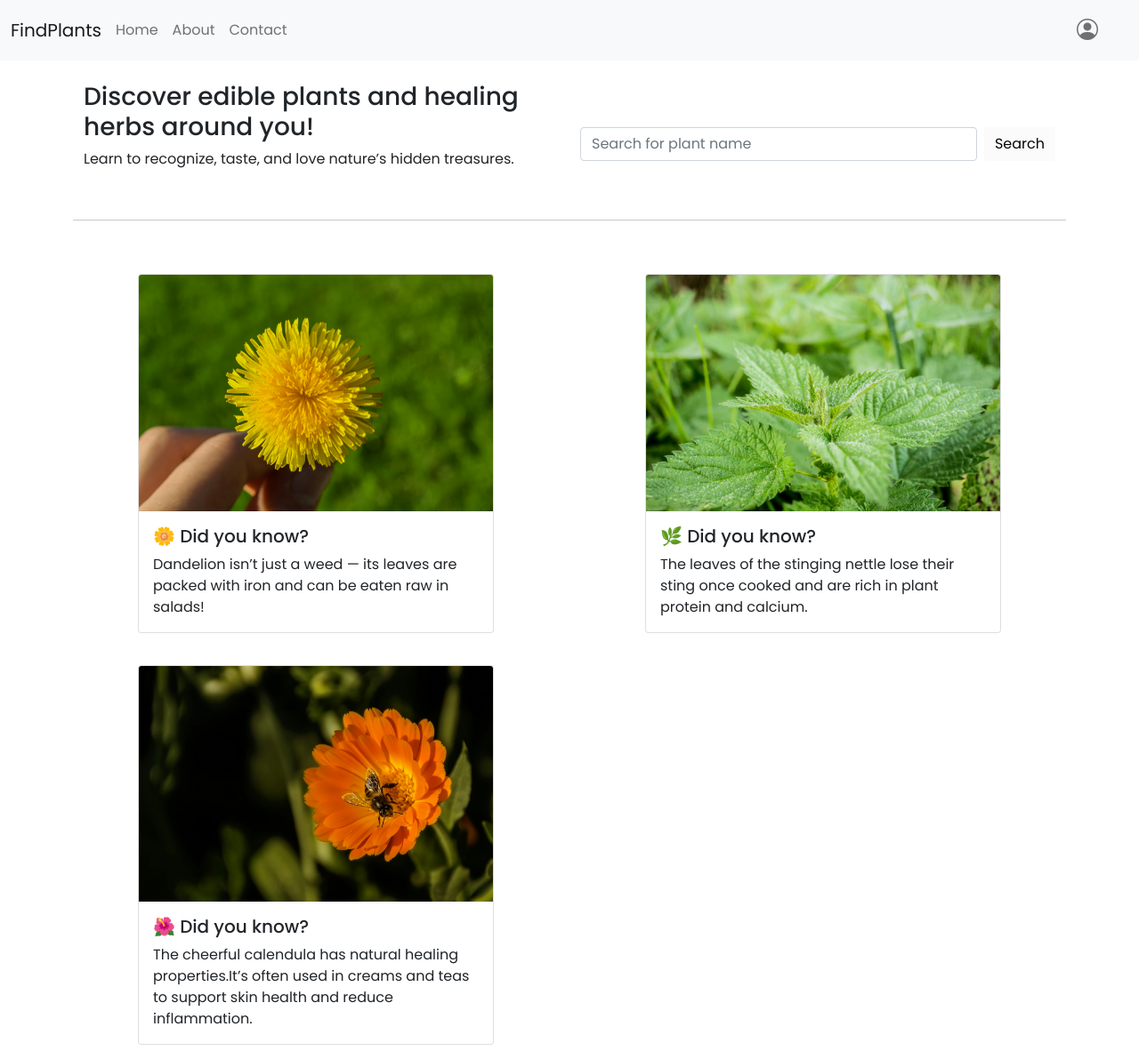
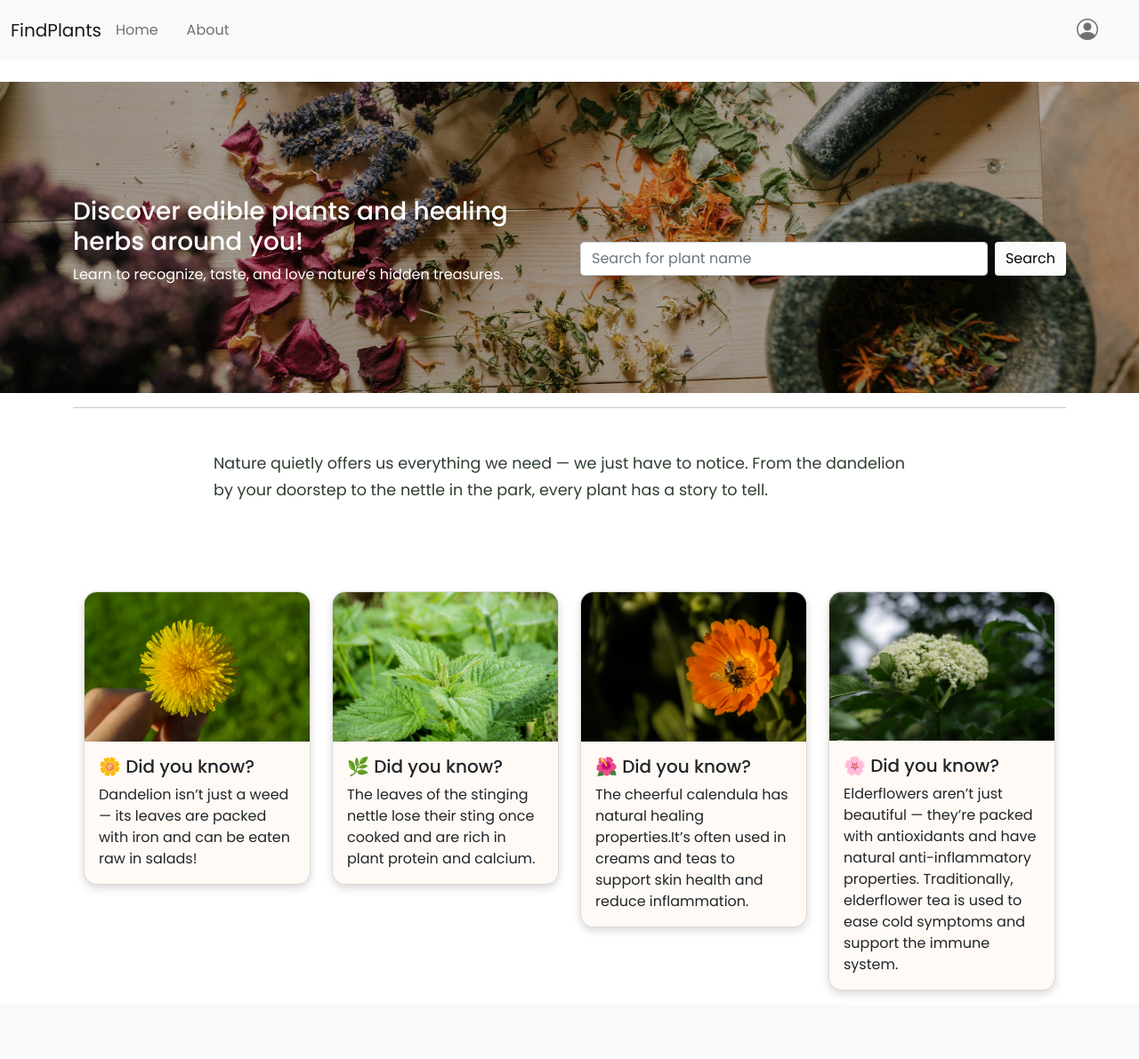
Before and after one commit to EszterSzly/FindPlants, a Flask app: page / in a window 1280 px wide. Shown: the whole page at 89% size. After the commit the page ends 1118 px from the top, so only its background shows below. Run offline with Flask 3, Linux system fonts and the light colour scheme.

Commit message:
Update to latest version

```diff
--- a/app.py
+++ b/app.py
@@ -1,12 +1,64 @@
+from flask_bcrypt import Bcrypt
+from flask_login import login_user, UserMixin, logout_user,current_user,login_required
+from flask_login import LoginManager
+from datetime import datetime
 from flask import Flask, render_template, request, url_for, flash, redirect
+from flask_sqlalchemy import SQLAlchemy
 from forms import RegistrationForm, LoginForm
+
+
 app = Flask(__name__)
+app.config['SECRET_KEY']='24c20f22273ccbc827a9652c4db320bf'
+app.config['SQLALCHEMY_DATABASE_URI'] = 'sqlite:///site.db'
+db = SQLAlchemy(app)
+bcrypt = Bcrypt (app)
+login_manager = LoginManager(app)
 
-app.config['SECRET_KEY']='24c20f22273ccbc827a9652c4db320bf'
+class User(db.Model, UserMixin):
+    id = db.Column(db.Integer, primary_key=True)
+    username= db.Column(db.String(20), unique=True, nullable=False)
+    email= db.Column(db.String(120), unique=True, nullable=False)
+    password = db.Column(db.String(60),nullable=False)
+
+    def __repr__(self):
+         return f"User('{self.username}','{self.email}','{self.password}')"
+
+@login_manager.user_loader
+def load_user(user_id):
+    return User.query.get(int(user_id))
+
+
+class Comments(db.Model):
+     id = db.Column(db.Integer, primary_key=True)
+     text = db.Column(db.Text, nullable=False)
+     date_commented = db.Column(db.DateTime, nullable=False, default=datetime.utcnow)
+     user_id = db.Column(db.Integer, db.ForeignKey('user.id'), nullable=False)
+     plant_id = db.Column(db.Integer, db.ForeignKey('plant.id'), nullable=False)
+
+     def __repr__(self):
+        return f"Comments('{self.text[:30]}','{self.date_commented}')"
+
+
+class Plant(db.Model):
+    id=db.Column(db.Integer, primary_key=True)
+    name = db.Column(db.String(100), nullable=False)
+    latin_name= db.Column(db.String(120))
+    description = db.Column(db.Text, nullable=False)
+    image_file = db.Column(db.String(20), nullable=True, default='default.jpg')
+    comments = db.relationship('Comments', backref='plant', lazy=True)
+
+    def __repr__(self):
+        return f"Plant('{self.name}','{self.latin_name}','{self.image_file}')"
+
+
+
+
+
 posts = [
     {"title": "🌼 Did you know?", "content": "Dandelion isn’t just a weed — its leaves are packed with iron and can be eaten raw in salads!"},
     {"title": "🌿 Did you know?", "content": "The leaves of the stinging nettle lose their sting once cooked and are rich in plant protein and calcium."},
-    {"title": "🌺 Did you know?", "content": "The cheerful calendula has natural healing properties.It’s often used in creams and teas to support skin health and reduce inflammation."}
+    {"title": "🌺 Did you know?", "content": "The cheerful calendula has natural healing properties.It’s often used in creams and teas to support skin health and reduce inflammation."},
+    {"title": "🌸 Did you know?", "content": "Elderflowers aren’t just beautiful — they’re packed with antioxidants and have natural anti-inflammatory properties. Traditionally, elderflower tea is used to ease cold symptoms and support the immune system."}
 ]
 
 @app.route('/')
@@ -20,23 +72,28 @@ def index():
 def search():
     query = request.args.get('query')  # for the searched word
     # later db or api
-    return f"You are searching for '{query}' "
+    if not query:
+        return render_template('search.html', plants=[])
+
+    results = Plant.query.filter(Plant.name.ilike(f"%{query}%")).all()
+
+    return render_template('search.html', plants=results, query=query)
 
 @app.route('/about')
 def about():
     return render_template('about.html', title='About')
 
-@app.route('/contact')
-def contact():
-    return render_template('contact.html', title='Contact')
 
 @app.route('/register', methods=['GET', 'POST'])
 def register():
     form=RegistrationForm()
     if form.validate_on_submit():
+        hashed_pw = bcrypt.generate_password_hash(form.password.data).decode('utf-8')
+        user = User(username=form.username.data, email=form.email.data, password=hashed_pw)
+        db.session.add(user)
+        db.session.commit()
         flash(f'Account created for {form.username.data}!', 'success')
-        return redirect (url_for('index'))
-
+        return redirect (url_for('login'))
     return render_template('register.html', title='Register', form=form)
 
 
@@ -45,12 +102,26 @@ def register():
 def login():
     form=LoginForm()
     if form.validate_on_submit():
-        if form.email.data== 'eszter@blog.com' and form.password.data == 'password':
+        user= User.query.filter_by(email=form.email.data).first()
+        if user and bcrypt.check_password_hash(user.password, form.password.data):
+            login_user(user)
             flash('You have been logged in!', 'success')
             return redirect(url_for('index'))
         else:
             flash('Login unsuccesful. Please check username and password', 'danger')
     return render_template('login.html', title='Log in', form=form)
 
+@app.route("/logout")
+def logout():
+    logout_user()
+    flash('You have been logged out!', 'info')
+    return redirect(url_for('index'))
+
+@app.route("/account")
+@login_required
+def account():
+    return render_template("account.html", title="My Account")
+
+
 if __name__ == '__main__':
   app.run(debug=True)
--- a/forms.py
+++ b/forms.py
@@ -1,5 +1,5 @@
 from flask_wtf import FlaskForm
-from wtforms import StringField, PasswordField, SubmitField, BooleanField
+from wtforms import StringField, PasswordField, SubmitField, TextAreaField, BooleanField
 from wtforms.validators import DataRequired, Length, Email, EqualTo
 
 class RegistrationForm(FlaskForm):
@@ -19,3 +19,7 @@ class LoginForm(FlaskForm):
     password = PasswordField('Password', validators=[DataRequired()])
     remember = BooleanField('Remember Me')
     submit = SubmitField('Log in')
+
+class CommentForm(FlaskForm):
+    text = TextAreaField('Your Comment', validators=[DataRequired(), Length(min=1, max=500)])
+    submit = SubmitField ('Post Comment')
--- a/static/css/style.css
+++ b/static/css/style.css
@@ -27,7 +27,13 @@
 }
 .article-card {
     max-width: 400px;
-    margin: 20px auto;
+    margin: 50px auto;
+    transition: transform 0.3s ease, box-shadow 0.3s ease;
+    border-radius: 15px;
+    box-shadow: 0 4px 10px rgba(0,0,0,0.15);
+    transition: transform 0.2s ease, box-shadow 0.2s ease;
+    overflow: hidden;
+    background-color: #fffaf5;
 }
 
 .nettle-img {
@@ -54,11 +60,83 @@ body {
   box-shadow: 0 4px 10px rgba(0,0,0,0.1);
   object-fit: cover;
 }
-.article-card {
-  transition: transform 0.3s ease, box-shadow 0.3s ease;
-}
+
 
 .article-card:hover {
   transform: translateY(-8px);
   box-shadow: 0 10px 20px rgba(0,0,0,0.15);
 }
+
+.article-section{
+padding-top: 100px;
+
+}
+
+
+.hero {
+  background-image: url("../images/herbs.jpg");
+  background-size: cover;
+  background-position: center;
+  background-repeat: no-repeat;
+  background-attachment: fixed;
+  height: 350px;
+  display: flex;
+  align-items: center;
+  position: relative;
+  color: white;
+  width: 100vw;
+  margin-left: calc(-50vw + 50%);
+}
+
+.hero::before {
+  content: "";
+  position: absolute;
+  inset: 0;
+  background: rgba(0, 0, 0, 0.3);
+  z-index: 1;
+}
+
+.hero * {
+  position: relative;
+  z-index: 2;
+}
+
+.navbar-nav {
+  flex-direction: row !important;
+}
+
+.navbar .nav-item {
+  display: flex;
+  align-items: center;
+}
+
+.navbar .nav-item + .nav-item {
+  margin-left: 1rem;
+}
+
+.intro-section p {
+  max-width: 800px;
+  margin: 0 auto;
+  font-size: 1.1rem !important;
+  color: #2f3e2f;
+  line-height: 1.7;
+  font-family: 'Poppins', sans-serif;
+}
+
+.plant-card .card-img-top {
+  width: 100%;
+  height: 200px;
+  object-fit: cover;
+  display: block;
+  border-radius: 8px;
+}
+
+.about-section{
+  width: 300px;
+  margin: 0 auto;
+  text-align: center;
+}
+.fa-brands {
+  font-size: 50px;
+
+}
--- a/templates/article.html
+++ b/templates/article.html
@@ -1,5 +1,5 @@
 <div class="row">
-<div class="col-md-6">
+<div class="col-md-3">
 <div class="card mb-3 article-card">
   <img src="{{ url_for('static', filename='images/dandelion.jpg') }}" class="card-img-top dandelion-img" alt="dandelion picture"
   width="200" height="200">
@@ -11,7 +11,7 @@
 </div>
 </div>
 
-<div class="col-md-6">
+<div class="col-md-3">
 <div class="card mb-3 article-card">
   <img src="{{ url_for('static', filename='images/nettle.jpg') }}" class="card-img-top nettle-img" alt="nettle picture">
   <div class="card-body">
@@ -22,7 +22,7 @@
 </div>
 
 
-<div class="col-md-6">
+<div class="col-md-3">
 <div class="card mb-3 article-card">
   <img src="{{ url_for('static', filename='images/calendula.jpg') }}" class="card-img-top caledula-img" alt="calendula picture">
   <div class="card-body">
@@ -31,3 +31,13 @@
   </div>
 </div>
 </div>
+
+<div class="col-md-3">
+<div class="card mb-3 article-card">
+  <img src="{{ url_for('static', filename='images/elderflower.jpg') }}" class="card-img-top elderflower-img" alt="elderflower picture">
+  <div class="card-body">
+    <h5 class="card-title">{{posts[3].title}}</h5>
+    <p class="card-text">{{posts[3].content}}</p>
+  </div>
+</div>
+</div>
--- a/templates/index.html
+++ b/templates/index.html
@@ -3,6 +3,7 @@
 {% block title %}FindPlants{% endblock %}
 
 {% block content %}
+
 <div class="hero">
 <div class="container mt-4">
 <div class="row align-items-center">
@@ -20,10 +21,15 @@
     </div>
 </div>
 </div>
-
-<br>
+</div>
 <hr>
-<br>
+<div class="intro-section mt-5 mb-5">
+    <p>Nature quietly offers us everything we need — we just have to notice.
+From the dandelion by your doorstep to the nettle in the park,
+every plant has a story to tell.</p>
+</div>
+<div class="container mt-4">
 {% include "article.html" %}
 </div>
+</div>
 {% endblock %}
--- a/templates/layout.html
+++ b/templates/layout.html
@@ -8,7 +8,8 @@
     <script src="https://cdn.jsdelivr.net/npm/bootstrap@5.0.2/dist/js/bootstrap.bundle.min.js" integrity="sha384-MrcW6ZMFYlzcLA8Nl+NtUVF0sA7MsXsP1UyJoMp4YLEuNSfAP+JcXn/tWtIaxVXM" crossorigin="anonymous"></script>
     <link rel="stylesheet" href="{{ url_for('static', filename='css/style.css') }}">
     <link rel="stylesheet" href="https://cdn.jsdelivr.net/npm/bootstrap-icons@1.10.5/font/bootstrap-icons.css">
-    <link href="https://fonts.googleapis.com/css2?family=Poppins:wght@400;500;600&display=swap" rel="stylesheet">
+    <link rel="stylesheet" href="https://cdnjs.cloudflare.com/ajax/libs/font-awesome/6.5.1/css/all.min.css">
+     <link href="https://fonts.googleapis.com/css2?family=Poppins:wght@400;500;600&display=swap" rel="stylesheet">
 </head>
 <body>
  <nav class="navbar navbar-light bg-light">
@@ -22,17 +23,26 @@
       <li class="nav-item me-3">
         <a class="nav-link" href="{{ url_for('about')}}">About</a>
       </li>
-      <li class="nav-item me-3">
-        <a class="nav-link" href="{{ url_for('contact')}}">Contact</a>
-      </li>
     </ul>
 
-<ul class="navbar-nav ms-auto d-flex flex-row">
-      <li class="nav-item">
-        <a class="nav-link" href="{{ url_for('login')}}">
+<ul class="navbar-nav ms-auto d-flex align-items-center">
+  {% if current_user.is_authenticated %}
+      <li class="nav-item me-3 d-flex align-items-center">
+        <a class="nav-link d-flex align-items-center" href="{{ url_for('account') }}">
+          <i class="bi bi-person-circle me-1" style="font-size: 1.5rem;"></i>
+          {{ current_user.username }}
+        </a>
+      </li>
+      <li class="nav-item d-flex align-items-center">
+        <a class="nav-link d-flex align-items-center" href="{{ url_for('logout') }}">Logout</a>
+      </li>
+      {% else %}
+      <li class="nav-item d-flex align-items-center">
+        <a class="nav-link d-flex align-items-center" href="{{ url_for('login') }}">
           <i class="bi bi-person-circle" style="font-size: 1.5rem;"></i>
         </a>
       </li>
+      {% endif %}
     </ul>
 <div class="alert alert-{{ category }}">
     {{ message }}
--- a/templates/register.html
+++ b/templates/register.html
@@ -1,7 +1,7 @@
 {% extends "layout.html" %}
 {% block content %}
 <div class="content-section">
-    <form method="POST" action="{{ url_for('register') }}" novalidate> <!--<form method="POST" action=" "> why is it not enough?-->
+    <form method="POST" action="{{ url_for('register') }}" novalidate> <!--instead of <form method="POST" action=" ">why no validation error messages?I thought they both just send the form to the same URL it came from.-->
         {{ form.hidden_tag() }}
         <fieldset class="mb-3">
             <legend class="border-bottom mb-4">Join Us</legend>
```
Also changed, not shown: templates/about.html (+17 -0 lines), templates/account.html (added, +10 -0 lines), templates/search.html (added, +27 -0 lines), instance/site.db (added), model.py (added), static/images/bw.jpg (added), static/images/dandeliondb.jpg (added), static/images/elderflower.jpg (added), static/images/elderflowerdb.jpg (added), templates/contact.html (deleted).
